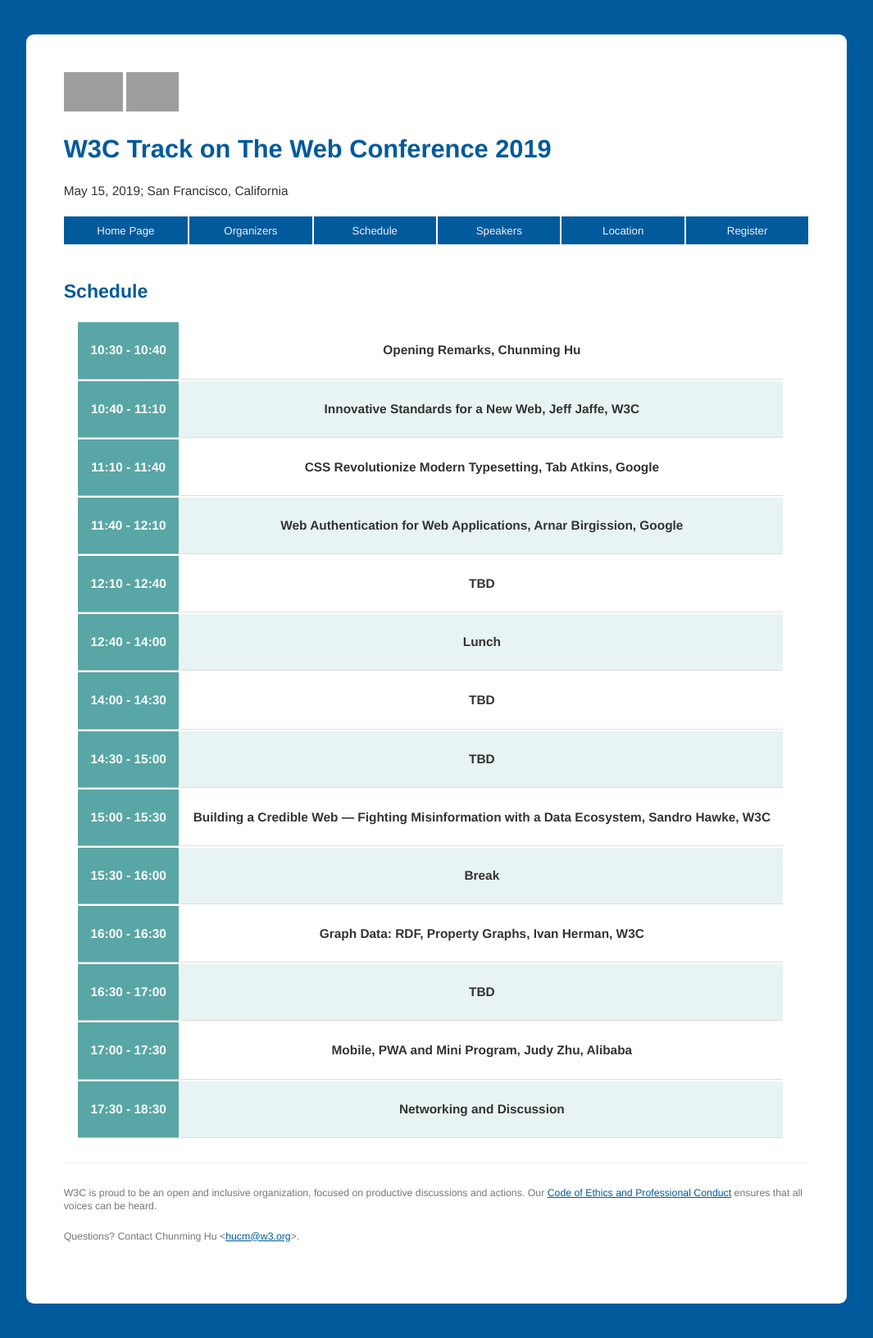
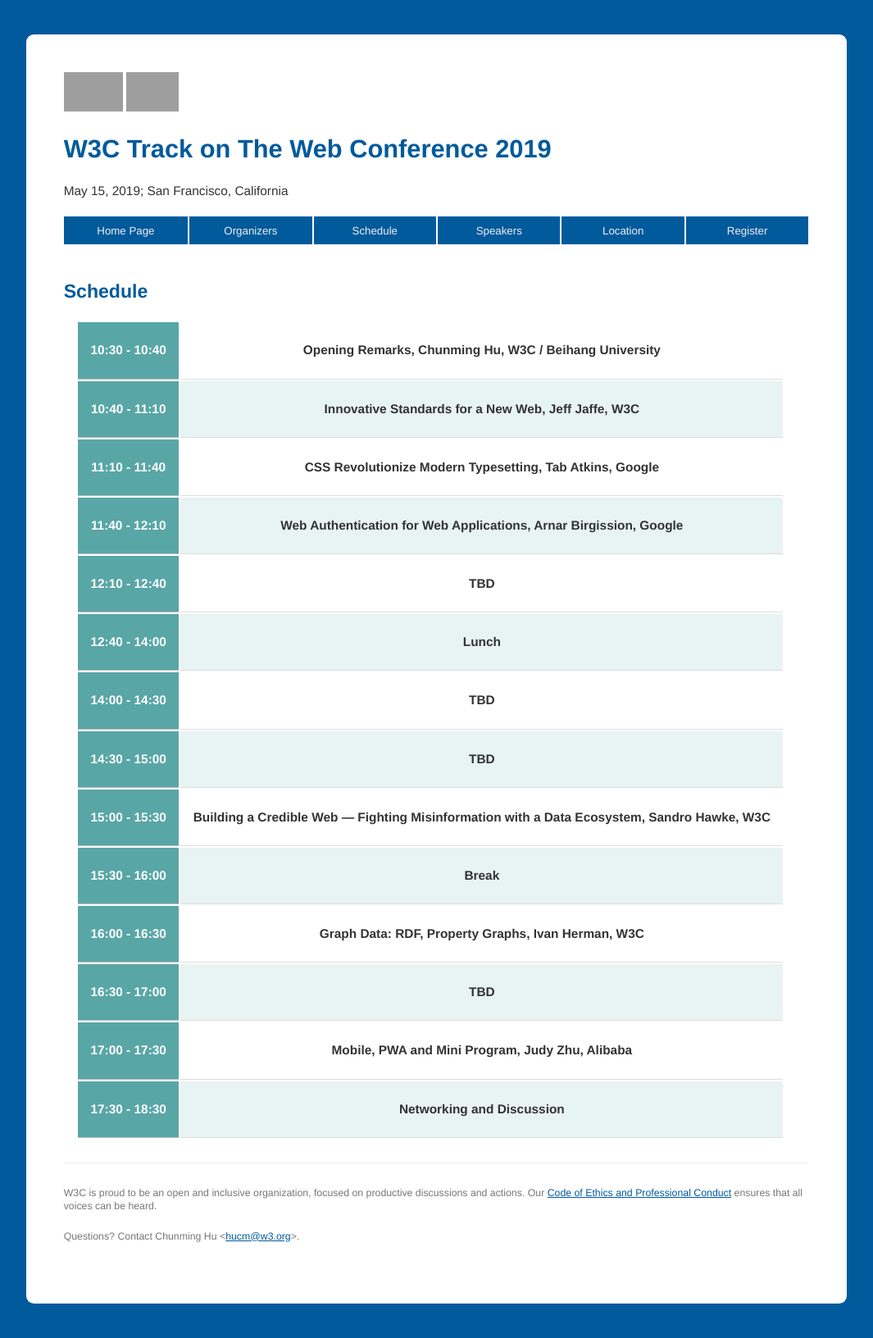
Before and after one commit to w3c/w3c-track-2019, a Jekyll site: the page built from schedule.md, in a window 1280 px wide. Shown: the whole page at 82% size, without its empty margins (108-1173 px from the left). Built offline with Jekyll 4.4.1, drawn with Linux system fonts in a browser that asks for light colours; our own code applies the rules of GitHub Pages for plain Markdown files; grey boxes are pictures that could not be loaded.

Commit message:
Add affiliation for Chunming

```diff
--- a/schedule.md
+++ b/schedule.md
@@ -8,7 +8,7 @@ layout: home
     <tr>
         <th>10:30 - 10:40</th>
         <td>
-            <p class="session-title">Opening Remarks, Chunming Hu</p>
+            <p class="session-title">Opening Remarks, Chunming Hu, W3C / Beihang University</p>
         </td>
     </tr>
     <tr>
```
